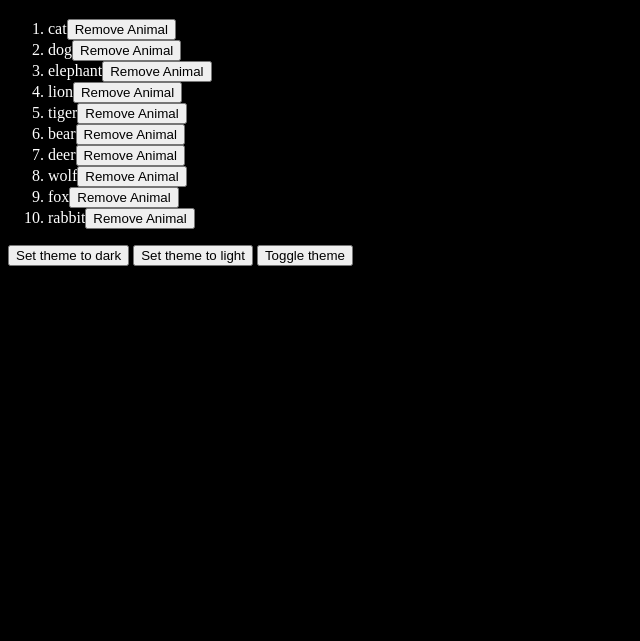
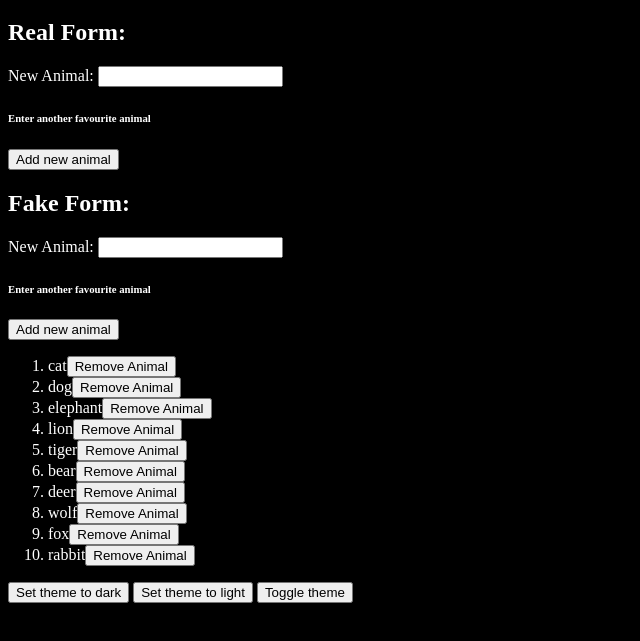
Before and after one commit to mcbolin22/T3p4, a plain HTML site: page index.html in a window 1280 px wide. Shown: the part 61-702 px from the top of the page, without its empty margins (0-640 px from the left). Drawn offline with Linux system fonts and the light colour scheme.

Commit message:
feat: forms groundwork implemented, no functionality yet

```diff
--- a/index.html
+++ b/index.html
@@ -10,6 +10,28 @@
 </head>
 <body>
     <h1>Favourite Animals</h1>
+
+    <section>
+        <h2>Real Form:</h2>
+        <form>
+            <label>New Animal:</label>
+            <input type="text" name="realform-addAnimal" id="realform-addAnimal">
+            <h6 id="realform-hint">Enter another favourite animal</h6>
+
+            <button type="submit">Add new animal</button>
+        </form>
+    </section>
+
+    <section>
+        <h2>Fake Form:</h2>
+        <div>
+            <label>New Animal:</label>
+            <input type="text" name="fakeform-addAnimal" id="fakeform-addAnimal">
+            <h6 id="fakeform-hint">Enter another favourite animal</h6>
+
+            <button type="submit">Add new animal</button>
+        </div>
+    </section>
     <ol>
 
     </ol>
```
